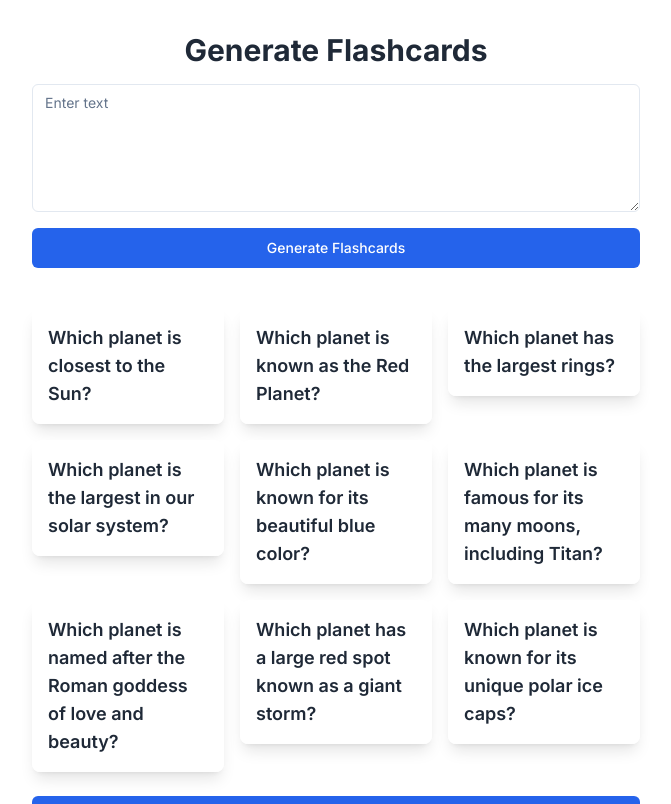
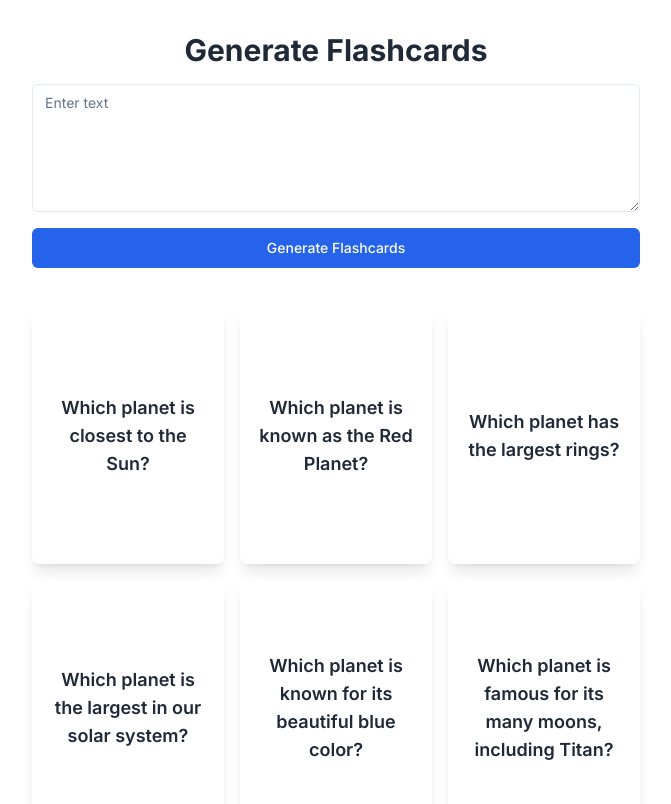
Before and after one commit to udilbar/flashcards-saas, a Next.js app: page /generate in a window 1280 px wide. Shown: the top 804 px of the page, without its empty margins (304-975 px from the left). Built offline with nearby package versions, Linux system fonts and the light colour scheme; no server answers.

Commit message:
[add] save flashcards to firebase functionality

```diff
--- a/app/generate/page.js
+++ b/app/generate/page.js
@@ -7,6 +7,8 @@ import { useUser } from '@clerk/nextjs';
 import { useRouter } from 'next/navigation';
 import { Dialog, DialogContent, DialogFooter, DialogHeader, DialogTrigger } from '@/components/ui/dialog';
 import { Input } from '@/components/ui/input';
+import { doc, getDoc, setDoc, collection, writeBatch } from 'firebase/firestore';
+import db from '@/firebase';
 
 export default function Generate() {
   const [text, setText] = useState('');
@@ -143,8 +145,8 @@ export default function Generate() {
         flashcards.length > 0 && (
           <div className="flex flex-wrap -mx-2 mt-4">
             {flashcards.map((flashcard, index) => (
-              <div key={index} className="w-full sm:w-1/2 md:w-1/3 p-2">
-                <div className="group perspective-1000">
+              <div key={index} className="w-full h-full sm:w-1/2 md:w-1/3 p-2">
+                <div className="group perspective-1000 h-64 text-center">
                   <div
                     className={`w-full h-full cursor-pointer shadow-lg hover:shadow-xl transition-shadow rounded-lg overflow-hidden transform-style-preserve-3d duration-500`}
                     onClick={() => handleCardClick(index)}
--- a/firebase.js
+++ b/firebase.js
@@ -1,6 +1,5 @@
 // Import the functions you need from the SDKs you need
 import { initializeApp } from "firebase/app";
-import { getAnalytics } from "firebase/analytics";
 import { getFirestore } from "firebase/firestore";
 // TODO: Add SDKs for Firebase products that you want to use
 // https://firebase.google.com/docs/web/setup#available-libraries
@@ -19,6 +18,5 @@ const firebaseConfig = {
 
 // Initialize Firebase
 const app = initializeApp(firebaseConfig);
-const analytics = getAnalytics(app);
 const db = getFirestore(app);
 export default db;
```
